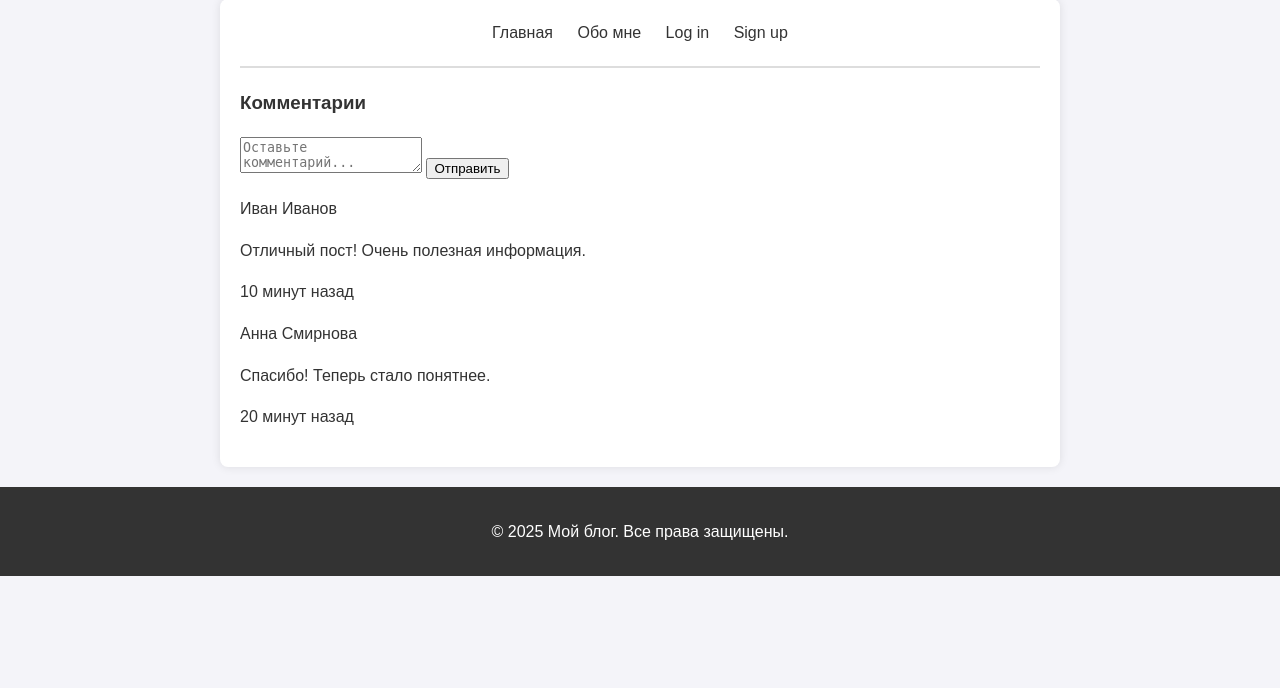
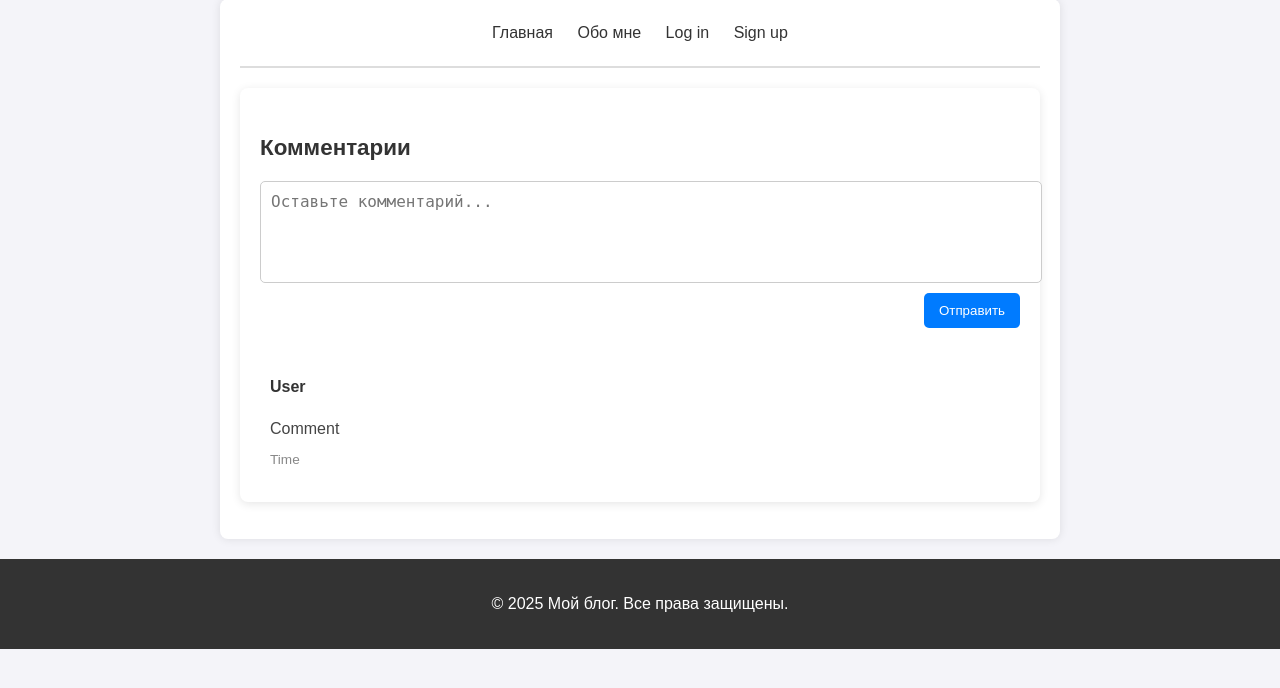
Before and after one commit to KostantinRudenko/Blog-Web-App, a Django app: template blog_app/post_app/templates/post_app/post.html in a window 1280 px wide. Shown: the part 74-762 px from the top of the page. Run offline with Django 5.2, Linux system fonts and the light colour scheme; the template is opened without the code that fills it, so the values that code supplies are empty.

Commit message:
added comments.html

```diff
--- /dev/null
+++ b/blog_app/post_app/templates/post_app/comments.html
@@ -0,0 +1,16 @@
+<div class="comments-section">
+    <h3>Комментарии</h3>
+
+    <form class="comment-form">
+        <textarea name="comment" placeholder="Оставьте комментарий..." required></textarea>
+        <button type="submit">Отправить</button>
+    </form>
+
+    <div class="comments-list">
+        <div class="comment">
+            <p class="comment-author">User</p>
+            <p class="comment-text">Comment</p>
+            <span class="comment-date">Time</span>
+        </div>
+    </div>
+</div>
--- a/blog_app/post_app/templates/post_app/post.html
+++ b/blog_app/post_app/templates/post_app/post.html
@@ -3,6 +3,7 @@
 
 {% block css %}
 <link rel="stylesheet" href="{% static 'styles/style.css' %}">
+<link rel="stylesheet" href="{% static 'styles/comments.css' %}">
 {% endblock %}
 
 {% block content %}
@@ -10,29 +11,6 @@
     <h2>{{ post.title }}</h2>
     <p>{{ post.created_at }}</p>
     <p>{{ post.content }}</p>
-    <div class="comments-section">
-        <h3>Комментарии</h3>
-
-        <!-- Форма добавления комментария -->
-        <form class="comment-form">
-            <textarea name="comment" placeholder="Оставьте комментарий..." required></textarea>
-            <button type="submit">Отправить</button>
-        </form>
-
-        <!-- Список комментариев -->
-        <div class="comments-list">
-            <div class="comment">
-                <p class="comment-author">Иван Иванов</p>
-                <p class="comment-text">Отличный пост! Очень полезная информация.</p>
-                <span class="comment-date">10 минут назад</span>
-            </div>
-
-            <div class="comment">
-                <p class="comment-author">Анна Смирнова</p>
-                <p class="comment-text">Спасибо! Теперь стало понятнее.</p>
-                <span class="comment-date">20 минут назад</span>
-            </div>
-        </div>
-    </div>
+    {% include 'post_app/comments.html' %}
 </article>
 {% endblock %}
```
